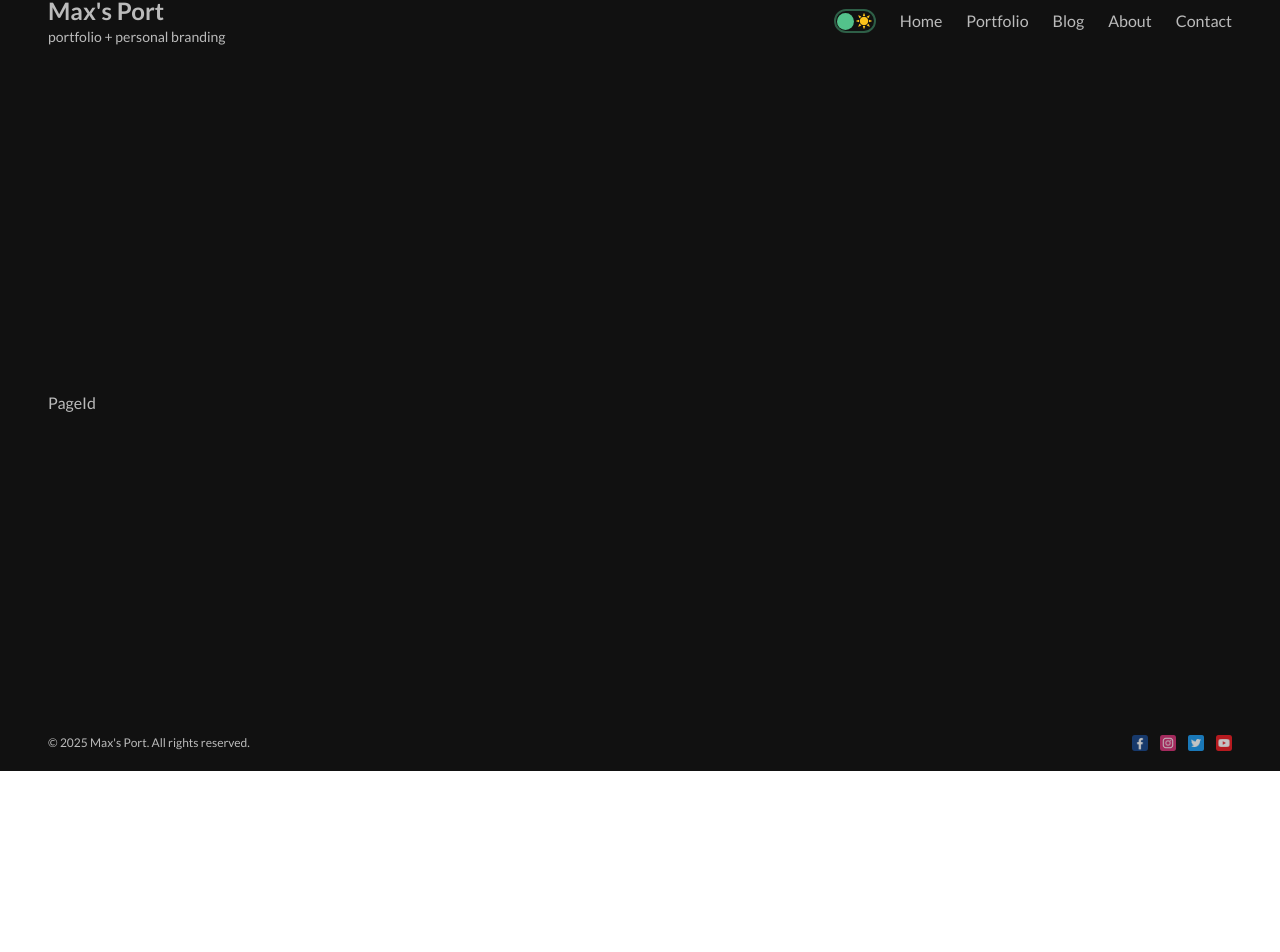
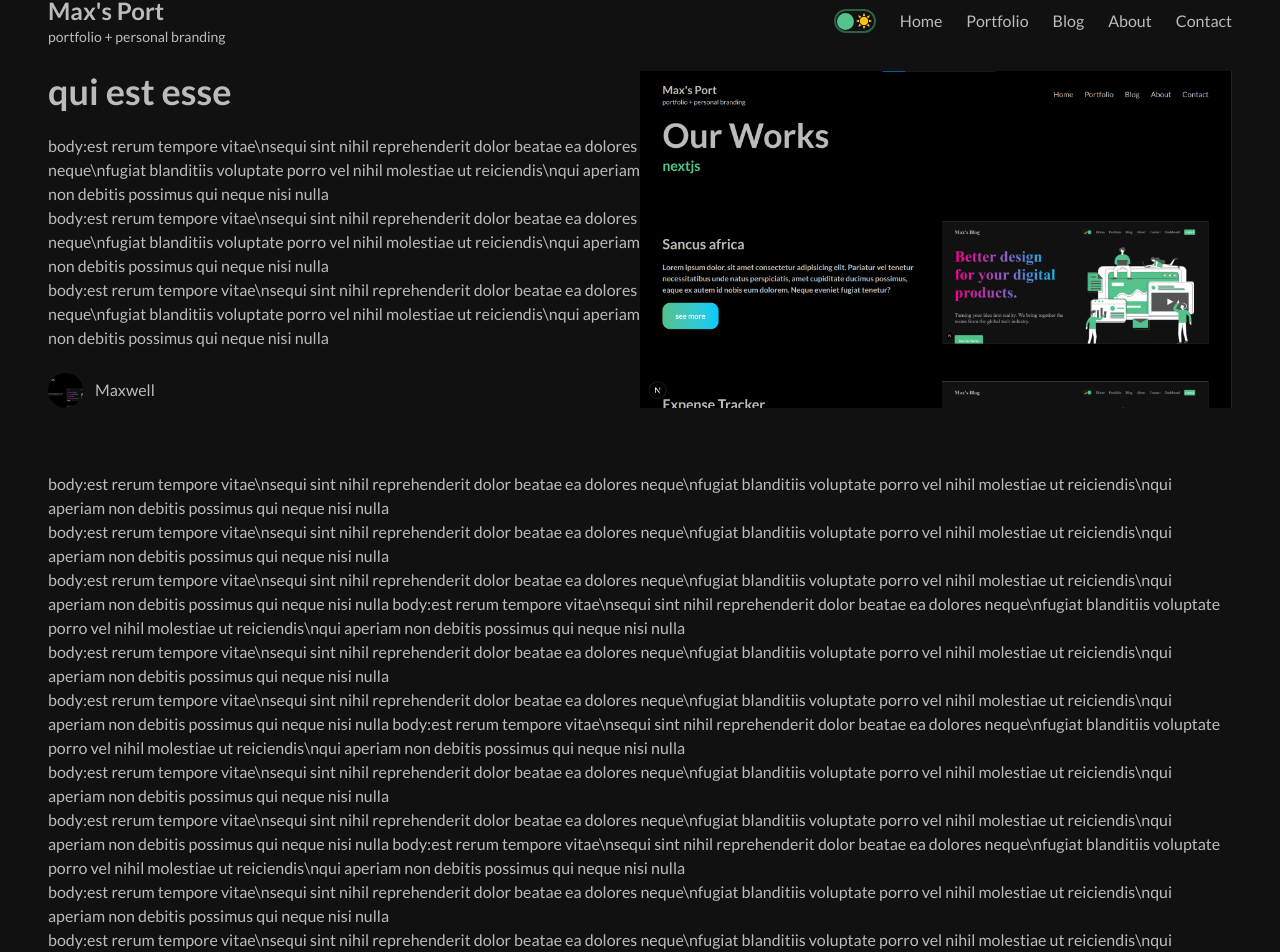
Before and after one commit to jehovah-son/Max-s-Port, a Next.js app: page /blog/1 in a window 1280 px wide. Shown: the part 29-981 px from the top of the page. Before the commit the page ends 800 px from the top, so only its background shows below. Built offline with nearby package versions, Linux system fonts and the light colour scheme.

Commit message:
`Added layout and content to blog page with user information and image`

```diff
--- a/src/app/blog/[id]/page.tsx
+++ b/src/app/blog/[id]/page.tsx
@@ -1,3 +1,115 @@
+import Image from "next/image";
+import WebSite from "../../../../public/screenshot.png";
+
 export default function PageId() {
-  return <div>PageId</div>;
+  return (
+    <div className="pb-10">
+      <div className="flex justify-between">
+        {/* title desc username */}
+        <div className="flex-1 flex-col flex justify-between">
+          <p className="text-4xl font-bold">qui est esse</p>
+          <p>
+            body:est rerum tempore vitae\nsequi sint nihil reprehenderit dolor
+            beatae ea dolores neque\nfugiat blanditiis voluptate porro vel nihil
+            molestiae ut reiciendis\nqui aperiam non debitis possimus qui neque
+            nisi nulla <br /> body:est rerum tempore vitae\nsequi sint nihil
+            reprehenderit dolor beatae ea dolores neque\nfugiat blanditiis
+            voluptate porro vel nihil molestiae ut reiciendis\nqui aperiam non
+            debitis possimus qui neque nisi nulla <br /> body:est rerum tempore
+            vitae\nsequi sint nihil reprehenderit dolor beatae ea dolores
+            neque\nfugiat blanditiis voluptate porro vel nihil molestiae ut
+            reiciendis\nqui aperiam non debitis possimus qui neque nisi nulla
+          </p>
+          <div className="flex gap-3 items-center">
+            <div className="w-[35px] h-[35px] rounded-full overflow-hidden relative">
+              <Image
+                src={WebSite}
+                alt="user pic"
+                fill
+                priority
+                className="object-cover"
+              />
+            </div>
+            <p>Maxwell</p>
+          </div>
+        </div>
+        {/* image */}
+        <div className="flex-1">
+          <Image
+            src={WebSite}
+            alt="title img"
+            width={1000}
+            height={1000}
+            className="w-full h-full display-contain"
+            priority
+          />
+        </div>
+      </div>
+      {/* text content */}
+      <div className="pt-16">
+        <p>
+          body:est rerum tempore vitae\nsequi sint nihil reprehenderit dolor
+          beatae ea dolores neque\nfugiat blanditiis voluptate porro vel nihil
+          molestiae ut reiciendis\nqui aperiam non debitis possimus qui neque
+          nisi nulla <br /> body:est rerum tempore vitae\nsequi sint nihil
+          reprehenderit dolor beatae ea dolores neque\nfugiat blanditiis
+          voluptate porro vel nihil molestiae ut reiciendis\nqui aperiam non
+          debitis possimus qui neque nisi nulla <br /> body:est rerum tempore
+          vitae\nsequi sint nihil reprehenderit dolor beatae ea dolores
+          neque\nfugiat blanditiis voluptate porro vel nihil molestiae ut
+          reiciendis\nqui aperiam non debitis possimus qui neque nisi nulla
+          body:est rerum tempore vitae\nsequi sint nihil reprehenderit dolor
+          beatae ea dolores neque\nfugiat blanditiis voluptate porro vel nihil
+          molestiae ut reiciendis\nqui aperiam non debitis possimus qui neque
+          nisi nulla <br /> body:est rerum tempore vitae\nsequi sint nihil
+          reprehenderit dolor beatae ea dolores neque\nfugiat blanditiis
+          voluptate porro vel nihil molestiae ut reiciendis\nqui aperiam non
+          debitis possimus qui neque nisi nulla <br /> body:est rerum tempore
+          vitae\nsequi sint nihil reprehenderit dolor beatae ea dolores
+          neque\nfugiat blanditiis voluptate porro vel nihil molestiae ut
+          reiciendis\nqui aperiam non debitis possimus qui neque nisi nulla
+          body:est rerum tempore vitae\nsequi sint nihil reprehenderit dolor
+          beatae ea dolores neque\nfugiat blanditiis voluptate porro vel nihil
+          molestiae ut reiciendis\nqui aperiam non debitis possimus qui neque
+          nisi nulla <br /> body:est rerum tempore vitae\nsequi sint nihil
+          reprehenderit dolor beatae ea dolores neque\nfugiat blanditiis
+          voluptate porro vel nihil molestiae ut reiciendis\nqui aperiam non
+          debitis possimus qui neque nisi nulla <br /> body:est rerum tempore
+          vitae\nsequi sint nihil reprehenderit dolor beatae ea dolores
+          neque\nfugiat blanditiis voluptate porro vel nihil molestiae ut
+          reiciendis\nqui aperiam non debitis possimus qui neque nisi nulla
+          body:est rerum tempore vitae\nsequi sint nihil reprehenderit dolor
+          beatae ea dolores neque\nfugiat blanditiis voluptate porro vel nihil
+          molestiae ut reiciendis\nqui aperiam non debitis possimus qui neque
+          nisi nulla <br /> body:est rerum tempore vitae\nsequi sint nihil
+          reprehenderit dolor beatae ea dolores neque\nfugiat blanditiis
+          voluptate porro vel nihil molestiae ut reiciendis\nqui aperiam non
+          debitis possimus qui neque nisi nulla <br /> body:est rerum tempore
+          vitae\nsequi sint nihil reprehenderit dolor beatae ea dolores
+          neque\nfugiat blanditiis voluptate porro vel nihil molestiae ut
+          reiciendis\nqui aperiam non debitis possimus qui neque nisi nulla
+          body:est rerum tempore vitae\nsequi sint nihil reprehenderit dolor
+          beatae ea dolores neque\nfugiat blanditiis voluptate porro vel nihil
+          molestiae ut reiciendis\nqui aperiam non debitis possimus qui neque
+          nisi nulla <br /> body:est rerum tempore vitae\nsequi sint nihil
+          reprehenderit dolor beatae ea dolores neque\nfugiat blanditiis
+          voluptate porro vel nihil molestiae ut reiciendis\nqui aperiam non
+          debitis possimus qui neque nisi nulla <br /> body:est rerum tempore
+          vitae\nsequi sint nihil reprehenderit dolor beatae ea dolores
+          neque\nfugiat blanditiis voluptate porro vel nihil molestiae ut
+          reiciendis\nqui aperiam non debitis possimus qui neque nisi nulla
+          body:est rerum tempore vitae\nsequi sint nihil reprehenderit dolor
+          beatae ea dolores neque\nfugiat blanditiis voluptate porro vel nihil
+          molestiae ut reiciendis\nqui aperiam non debitis possimus qui neque
+          nisi nulla <br /> body:est rerum tempore vitae\nsequi sint nihil
+          reprehenderit dolor beatae ea dolores neque\nfugiat blanditiis
+          voluptate porro vel nihil molestiae ut reiciendis\nqui aperiam non
+          debitis possimus qui neque nisi nulla <br /> body:est rerum tempore
+          vitae\nsequi sint nihil reprehenderit dolor beatae ea dolores
+          neque\nfugiat blanditiis voluptate porro vel nihil molestiae ut
+          reiciendis\nqui aperiam non debitis possimus qui neque nisi nulla
+        </p>
+      </div>
+    </div>
+  );
 }
```
